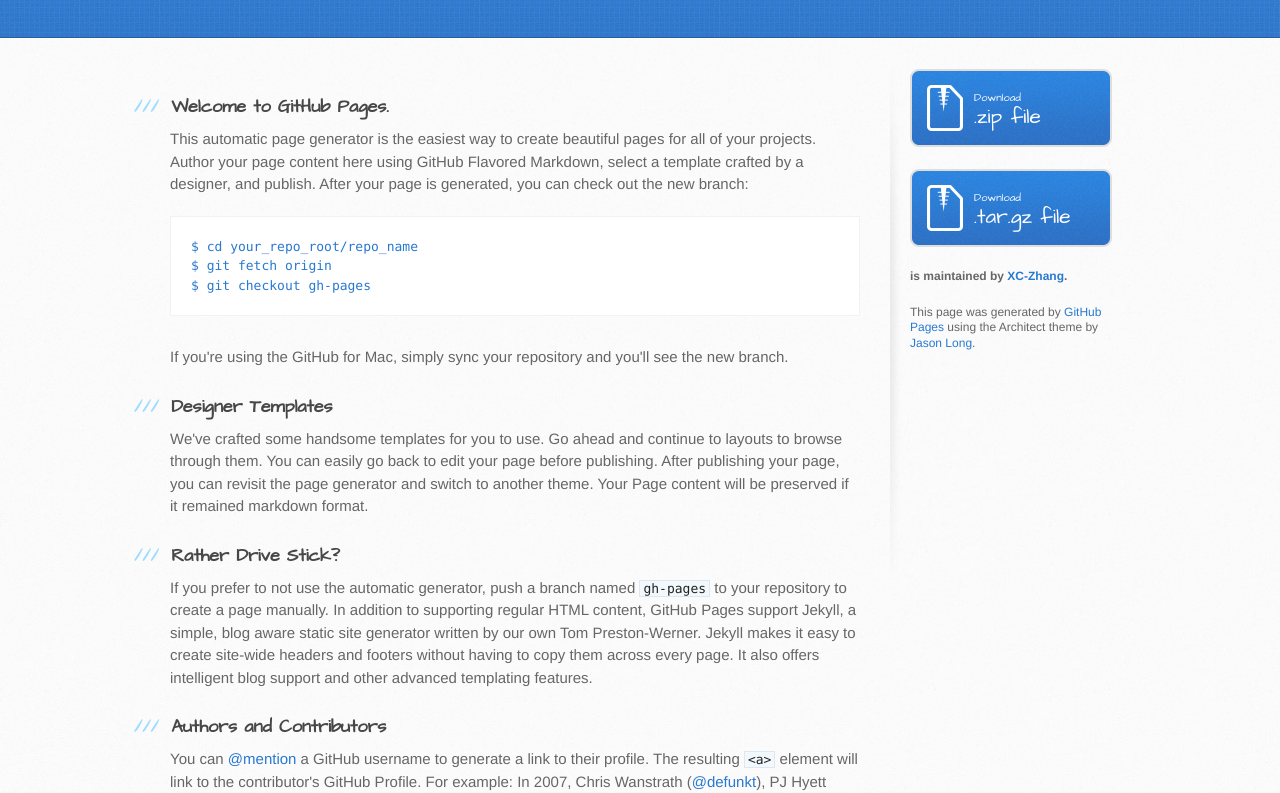
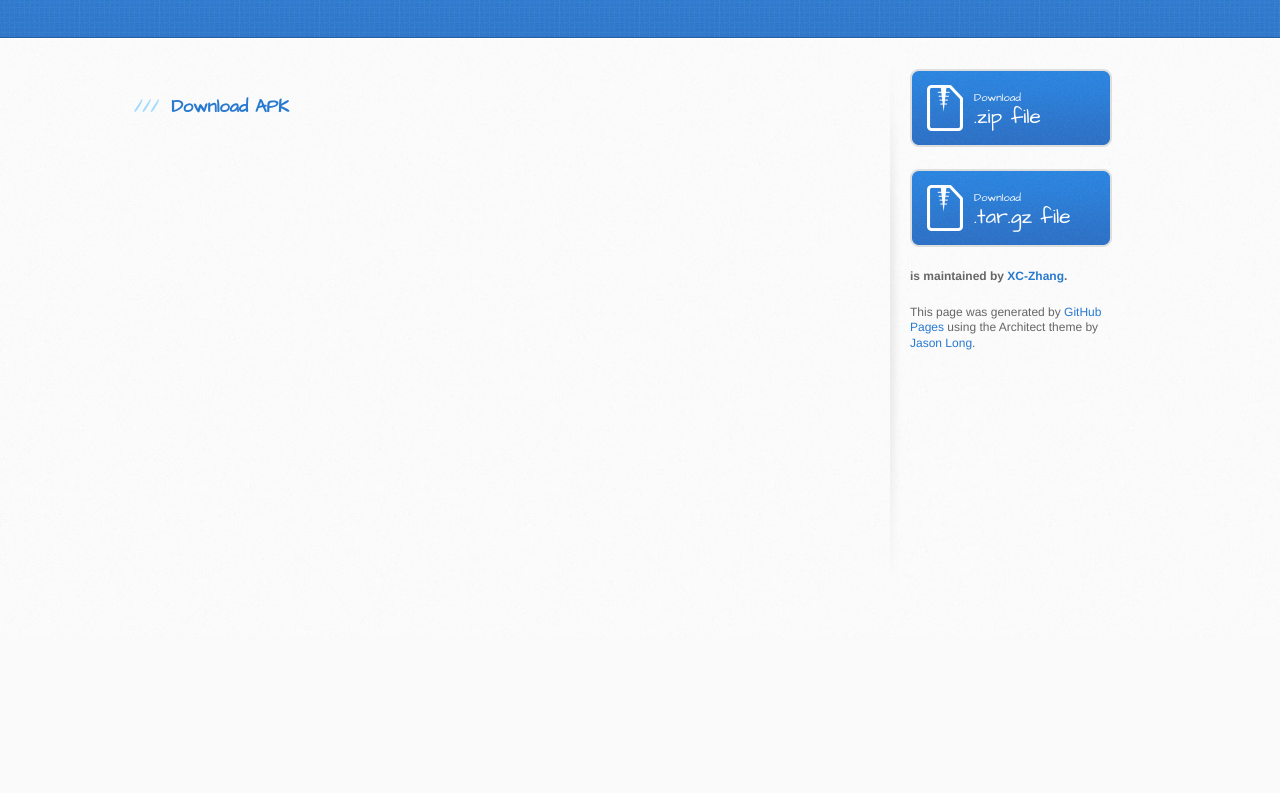
Before and after one commit to XC-Zhang/MatrixCalc, a plain HTML site: page index.html in a window 1280 px wide. Shown: the part 163-956 px from the top of the page. After the commit the page ends 800 px from the top, so only its background shows below. Drawn offline with Linux system fonts and the light colour scheme.

Commit message:
Provide APK download link

```diff
--- a/index.html
+++ b/index.html
@@ -29,36 +29,7 @@
       <div class="inner clearfix">
         <section id="main-content">
           <h3>
-<a name="welcome-to-github-pages" class="anchor" href="#welcome-to-github-pages"><span class="octicon octicon-link"></span></a>Welcome to GitHub Pages.</h3>
-
-<p>This automatic page generator is the easiest way to create beautiful pages for all of your projects. Author your page content here using GitHub Flavored Markdown, select a template crafted by a designer, and publish. After your page is generated, you can check out the new branch:</p>
-
-<pre><code>$ cd your_repo_root/repo_name
-$ git fetch origin
-$ git checkout gh-pages
-</code></pre>
-
-<p>If you're using the GitHub for Mac, simply sync your repository and you'll see the new branch.</p>
-
-<h3>
-<a name="designer-templates" class="anchor" href="#designer-templates"><span class="octicon octicon-link"></span></a>Designer Templates</h3>
-
-<p>We've crafted some handsome templates for you to use. Go ahead and continue to layouts to browse through them. You can easily go back to edit your page before publishing. After publishing your page, you can revisit the page generator and switch to another theme. Your Page content will be preserved if it remained markdown format.</p>
-
-<h3>
-<a name="rather-drive-stick" class="anchor" href="#rather-drive-stick"><span class="octicon octicon-link"></span></a>Rather Drive Stick?</h3>
-
-<p>If you prefer to not use the automatic generator, push a branch named <code>gh-pages</code> to your repository to create a page manually. In addition to supporting regular HTML content, GitHub Pages support Jekyll, a simple, blog aware static site generator written by our own Tom Preston-Werner. Jekyll makes it easy to create site-wide headers and footers without having to copy them across every page. It also offers intelligent blog support and other advanced templating features.</p>
-
-<h3>
-<a name="authors-and-contributors" class="anchor" href="#authors-and-contributors"><span class="octicon octicon-link"></span></a>Authors and Contributors</h3>
-
-<p>You can <a href="https://github.com/blog/821" class="user-mention">@mention</a> a GitHub username to generate a link to their profile. The resulting <code>&lt;a&gt;</code> element will link to the contributor's GitHub Profile. For example: In 2007, Chris Wanstrath (<a href="https://github.com/defunkt" class="user-mention">@defunkt</a>), PJ Hyett (<a href="https://github.com/pjhyett" class="user-mention">@pjhyett</a>), and Tom Preston-Werner (<a href="https://github.com/mojombo" class="user-mention">@mojombo</a>) founded GitHub.</p>
-
-<h3>
-<a name="support-or-contact" class="anchor" href="#support-or-contact"><span class="octicon octicon-link"></span></a>Support or Contact</h3>
-
-<p>Having trouble with Pages? Check out the documentation at <a href="http://help.github.com/pages">http://help.github.com/pages</a> or contact <a href="mailto:support@github.com">support@github.com</a> and we’ll help you sort it out.</p>
+<a name="welcome-to-github-pages" class="anchor" href="https://github.com/XC-Zhang/MatrixCalc/blob/master/MatrixCalc.apk">Download APK</a></h3>
         </section>
 
         <aside id="sidebar">
```
